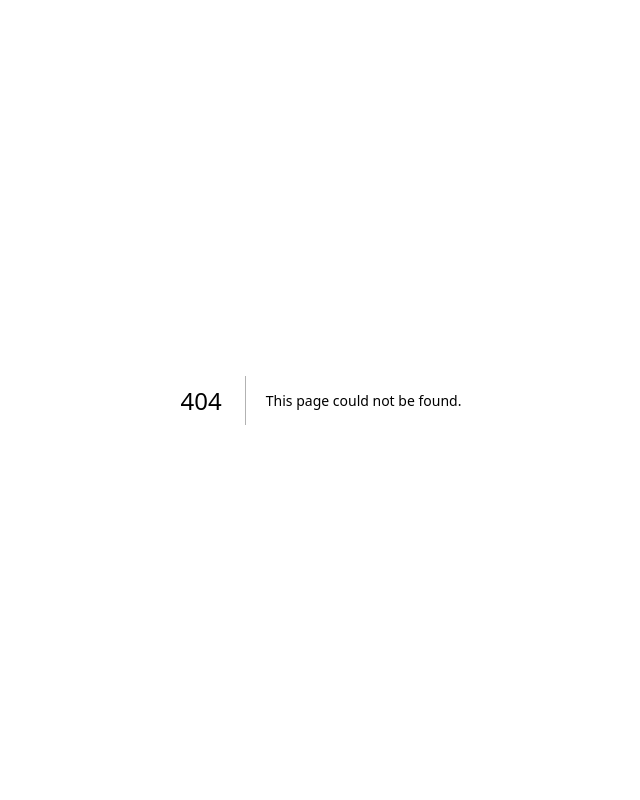
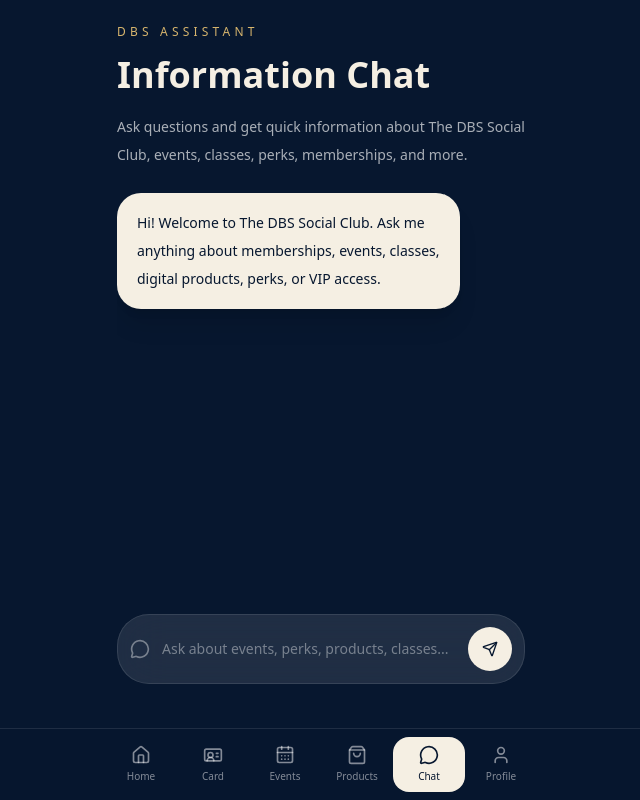
Before and after one commit to diamondbeautysolutions/thedbssocialclub, a Next.js app: page /app/info-chat in a window 1280 px wide. Before the commit this address had no page. Shown: the whole page, without its empty margins (319-959 px from the left). Built offline with nearby package versions, Linux system fonts and the light colour scheme.

Commit message:
Add DBS Social information chat page

```diff
--- /dev/null
+++ b/app/app/info-chat/page.tsx
@@ -0,0 +1,109 @@
+"use client";
+
+import { MessageCircle, Send } from "lucide-react";
+import { useState } from "react";
+
+export default function InfoChatPage() {
+  const [messages, setMessages] = useState([
+    {
+      sender: "assistant",
+      text: "Hi! Welcome to The DBS Social Club. Ask me anything about memberships, events, classes, digital products, perks, or VIP access."
+    }
+  ]);
+
+  const [input, setInput] = useState("");
+
+  function getResponse(message: string) {
+    const lower = message.toLowerCase();
+
+    if (lower.includes("vip")) {
+      return "VIP members receive access to exclusive digital products, priority invitations, classes, and special DBS Social Club experiences.";
+    }
+
+    if (lower.includes("event")) {
+      return "Upcoming DBS Social Club events and RSVP experiences will appear in the Events tab.";
+    }
+
+    if (lower.includes("class")) {
+      return "Digital classes and educational content will be available in the Products tab.";
+    }
+
+    if (lower.includes("member")) {
+      return "Your membership includes access to community features, digital perks, and future DBS Social Club experiences.";
+    }
+
+    return "More live DBS Social Club AI support features can be connected here soon.";
+  }
+
+  function sendMessage() {
+    if (!input.trim()) return;
+
+    const userMessage = input;
+
+    setMessages((prev) => [
+      ...prev,
+      {
+        sender: "user",
+        text: userMessage
+      },
+      {
+        sender: "assistant",
+        text: getResponse(userMessage)
+      }
+    ]);
+
+    setInput("");
+  }
+
+  return (
+    <div className="flex h-[calc(100vh-140px)] flex-col">
+      <div>
+        <p className="text-xs uppercase tracking-[0.35em] text-[#d7b56d]">
+          DBS Assistant
+        </p>
+
+        <h1 className="mt-3 text-4xl font-semibold leading-tight text-[#f5efe3]">
+          Information Chat
+        </h1>
+
+        <p className="mt-4 text-sm leading-7 text-white/65">
+          Ask questions and get quick information about The DBS Social Club,
+          events, classes, perks, memberships, and more.
+        </p>
+      </div>
+
+      <div className="mt-6 flex-1 space-y-4 overflow-y-auto pr-1">
+        {messages.map((message, index) => (
+          <div
+            key={index}
+            className={`max-w-[85%] rounded-[1.5rem] px-5 py-4 text-sm leading-7 shadow-xl ${
+              message.sender === "assistant"
+                ? "bg-[#f5efe3] text-[#07172f]"
+                : "ml-auto bg-[#8f1d2c]/30 text-[#f5efe3]"
+            }`}
+          >
+            {message.text}
+          </div>
+        ))}
+      </div>
+
+      <div className="mt-4 flex items-center gap-3 rounded-[2rem] border border-white/10 bg-white/10 p-3 backdrop-blur-xl">
+        <MessageCircle className="h-5 w-5 text-white/40" />
+
+        <input
+          value={input}
+          onChange={(e) => setInput(e.target.value)}
+          placeholder="Ask about events, perks, products, classes..."
+          className="flex-1 bg-transparent text-sm text-[#f5efe3] outline-none placeholder:text-white/40"
+        />
+
+        <button
+          onClick={sendMessage}
+          className="flex h-11 w-11 items-center justify-center rounded-full bg-[#f5efe3] text-[#07172f]"
+        >
+          <Send className="h-4 w-4" />
+        </button>
+      </div>
+    </div>
+  );
+}
```
